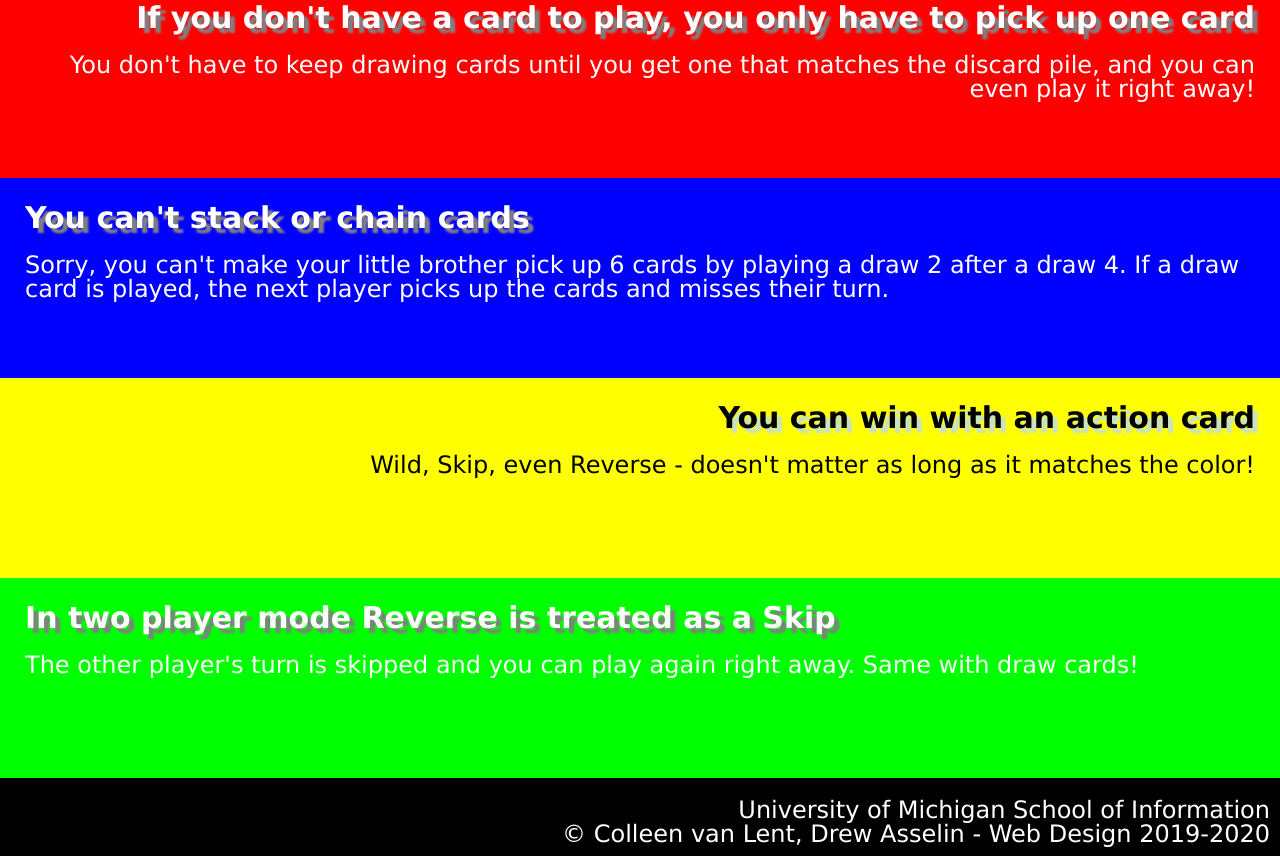
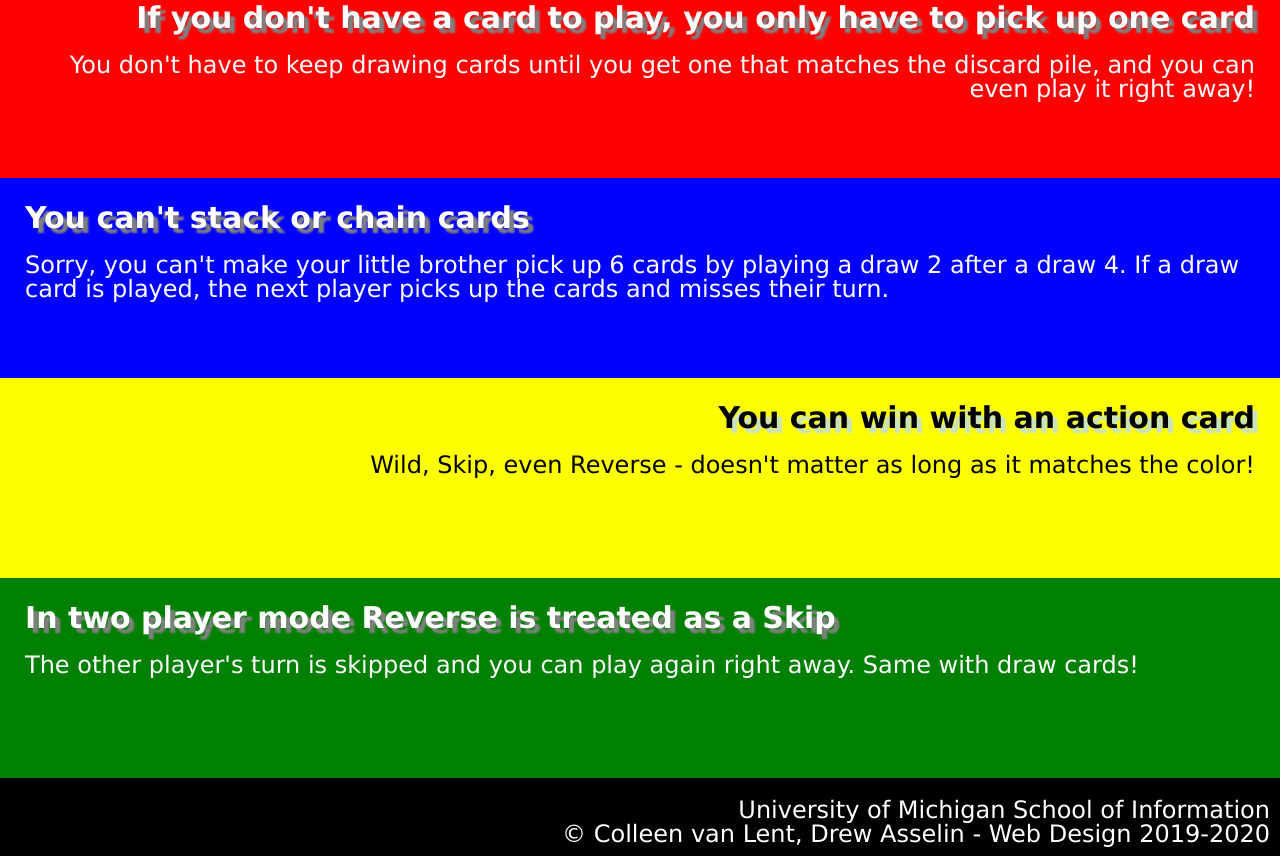
Before and after one commit to angknight/homework2, a plain HTML site: page index.html in a window 1280 px wide. Shown: the part 709-1565 px from the top of the page. Drawn offline with Linux system fonts and the light colour scheme.

Commit message:
Update style.css

```diff
--- a/css/style.css
+++ b/css/style.css
@@ -50,7 +50,7 @@ p{
 }
 
 #green{
-    background: #00ff00
+    background: #008000
 }
 
 footer p{
```
